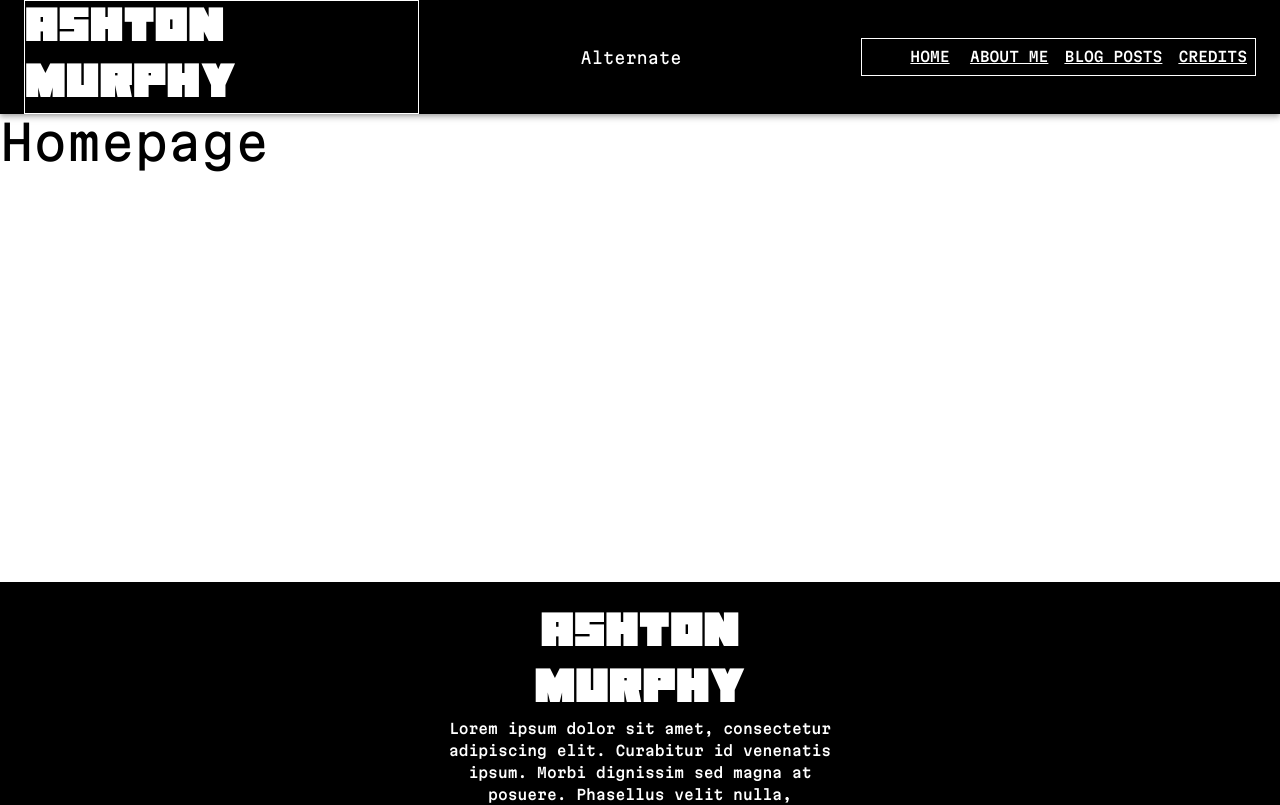
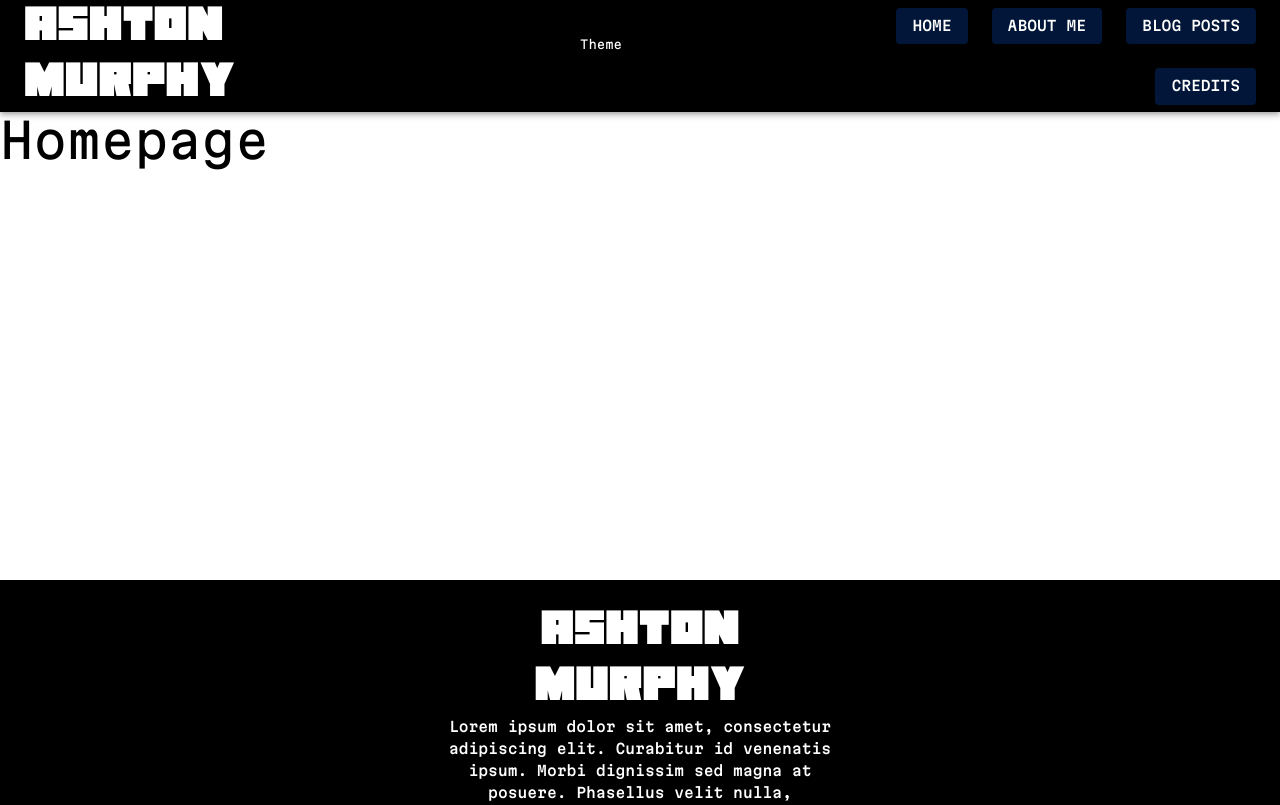
Before and after one commit to AsMurphy-student/react-projects, a React (Create React App) app in the folder mui-testing/: page / in a window 1280 px wide. Shown: the top 805 px of the page. Built offline with nearby package versions, Linux system fonts and the light colour scheme.

Commit message:
Updated header

```diff
--- a/mui-testing/src/App.tsx
+++ b/mui-testing/src/App.tsx
@@ -21,15 +21,15 @@ const defaultHeaderTheme = createTheme({
   },
   palette: {
     primary: {
-      main: "#C2EFB3",
+      main: "#81b29a",
       light: "#000",
       dark: "#000",
-      contrastText: "#FFF",
+      contrastText: "#f4f1de",
     },
     secondary: {
-      main: "#011638",
+      main: "#e07a5f",
       light: "#000",
-      dark: "#000",
+      dark: "#BB3E1D",
       contrastText: "#FFF",
     },
   },
@@ -65,10 +65,10 @@ const defaultFooterTheme = createTheme({
   },
   palette: {
     primary: {
-      main: "#666",
+      main: "#3d405b",
       light: "#000",
       dark: "#000",
-      contrastText: "#FFF",
+      contrastText: "#F2F2F2",
     },
     secondary: {
       main: "#011638",
--- a/mui-testing/src/components/AppBar.tsx
+++ b/mui-testing/src/components/AppBar.tsx
@@ -6,7 +6,7 @@ import Typography from '@mui/material/Typography';
 import Button from '@mui/material/Button';
 import IconButton from '@mui/material/IconButton';
 import MenuIcon from '@mui/icons-material/Menu';
-import { createTheme, MenuItem, Select, SelectChangeEvent } from '@mui/material';
+import { createTheme, FormControl, InputLabel, MenuItem, Select, SelectChangeEvent } from '@mui/material';
 import { Theme, ThemeProvider } from '@emotion/react';
 import Grid from '@mui/material/Grid2';
 import { Navigate, useNavigate } from 'react-router';
@@ -37,14 +37,16 @@ export default function ButtonAppBar(props: {headerTheme: Theme, updateTheme: Re
             </IconButton> */}
 
             <Grid container spacing={3} columns={3} size="grow" direction="row" justifyContent="center" alignItems="center">
-              <Grid size={1} sx={{border: 1, py: 'auto'}}>
-                <Typography variant="h3" component="div" align="left">
+              <Grid size={1}>
+                <Typography variant="h3" component="div" align="left" color='primary.contrastText'>
                   Ashton Murphy
                 </Typography>
               </Grid>
               <Grid size={1} display='flex' justifyContent='center'>
+                <FormControl variant="filled">
+                <InputLabel id="demo-simple-select-label" color='secondary' sx={{color: "primary.contrastText"}}>Theme</InputLabel>
                 <Select
-                  sx={{color: "primary.contrastText"}}
+                  sx={{color: "primary"}}
                   labelId="demo-simple-select-label"
                   id="demo-simple-select"
                   value={props.currentTheme.toString()}
@@ -57,12 +59,13 @@ export default function ButtonAppBar(props: {headerTheme: Theme, updateTheme: Re
                   <MenuItem value={1}>Alternate</MenuItem>
                   {/* <MenuItem value={2}>Thirty</MenuItem> */}
                 </Select>
+                </FormControl>
               </Grid>
-              <Grid size={1} sx={{border: 1}} display='flex' justifyContent='right'>
-                <Button sx={{color: "primary.contrastText", textDecorationLine: 'underline'}} onClick={() => {navigate("/")}}>Home</Button>
-                <Button sx={{color: "primary.contrastText", textDecorationLine: 'underline'}} onClick={() => {navigate("/about")}}>About Me</Button>
-                <Button sx={{color: "primary.contrastText", textDecorationLine: 'underline'}}>Blog Posts</Button>
-                <Button sx={{color: "primary.contrastText", textDecorationLine: 'underline'}}>Credits</Button>
+              <Grid size={1} container spacing={3} display='flex' justifyContent='right'>
+                <Button variant="contained" color="secondary" onClick={() => {navigate("/")}}>Home</Button>
+                <Button variant="contained" color="secondary" onClick={() => {navigate("/about")}}>About Me</Button>
+                <Button variant="contained" color="secondary" onClick={() => {navigate("/")}}>Blog Posts</Button>
+                <Button variant="contained" color="secondary" onClick={() => {navigate("/")}}>Credits</Button>
               </Grid>
             </Grid>
 
```
